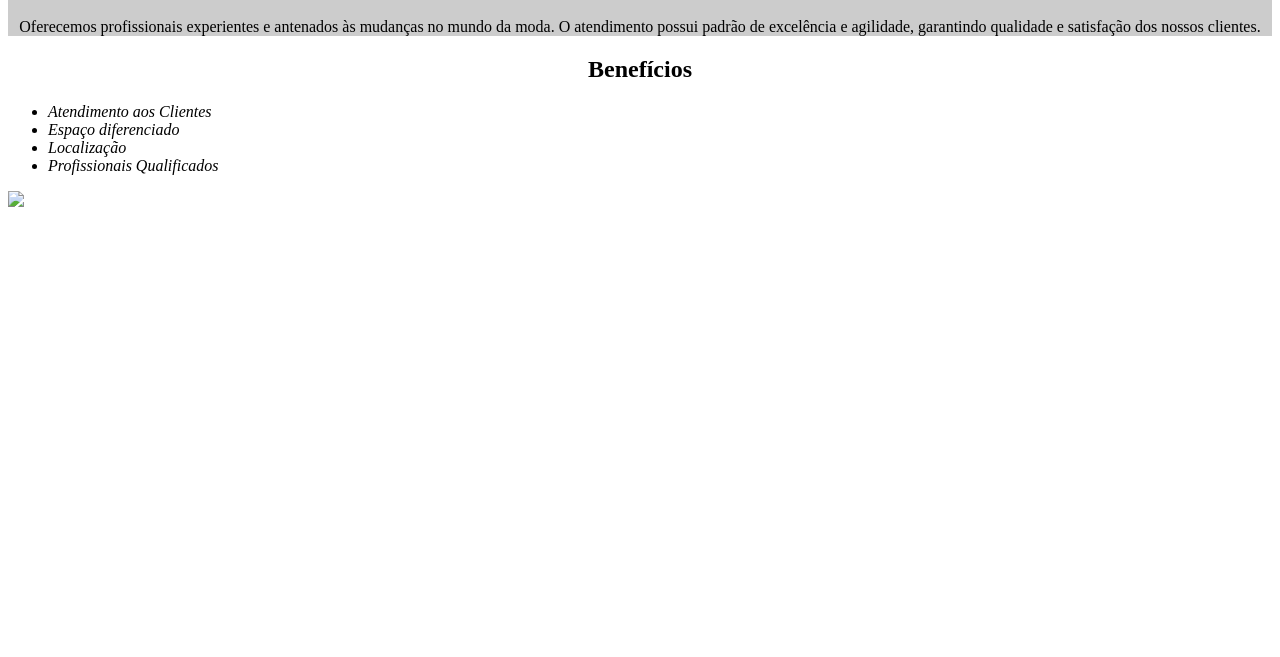
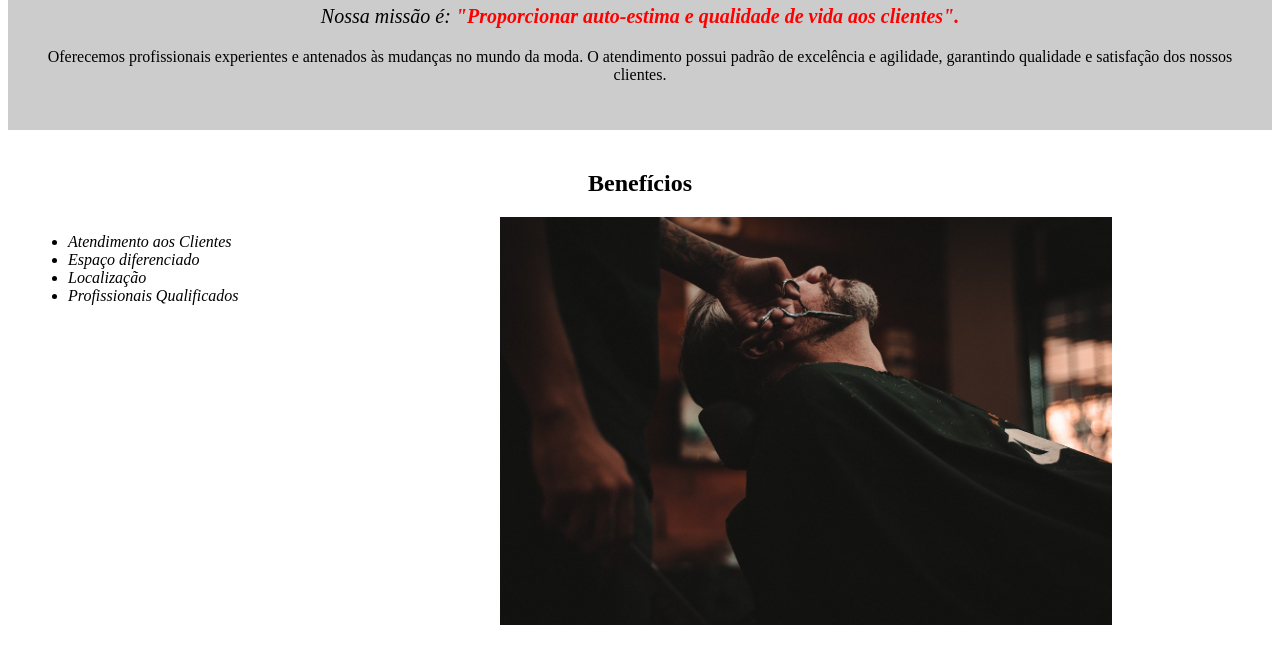
Before and after one commit to leopoldoferreira/alura-formacao-html-css, a plain HTML site: page html+css parte 1/index.html in a window 1280 px wide. Shown: the part 647-1304 px from the top of the page. Before the commit the page ends 866 px from the top, so only its background shows below. Drawn offline with Linux system fonts and the light colour scheme.

Commit message:
aulas 03~05 e deleção pasta aulas 1-3

```diff
--- a/html+css parte 1/1-3/style.css
+++ /dev/null
@@ -1,12 +0,0 @@
-p{
-    text-align: center;
-    /* background: #cccccc; */
-}
-
-body{
-    background: #cccccc;
-}
-
-em strong{  /* somente strongs dentro de em */
-    color: red;
-}
--- a/html+css parte 1/index.html
+++ b/html+css parte 1/index.html
@@ -23,7 +23,7 @@
                 <li class="itens">Profissionais Qualificados</li>
             </ul>
 
-            <img src="beneficios.jpg" >
+            <img src="beneficios.jpg" class="imagembeneficios">
         </div>
     </body>
 </html>
--- a/html+css parte 1/style.css
+++ b/html+css parte 1/style.css
@@ -3,6 +3,7 @@ body {
 }
 .principal {
     background: #cccccc;
+    padding: 30px;
 }
 
 #banner {
@@ -32,8 +33,20 @@ em strong {  /* somente strongs dentro de em */
 
 .beneficios{
     background-color: #ffffff;
+    padding: 20px;
 }
 
 h2 {
     text-align: center;
 }
+
+ul {
+    display: inline-block;
+    vertical-align: top;
+    width: 20%;
+    margin-right: 15%;
+}
+
+.imagembeneficios {
+    width: 50%;
+}
```
Also changed, not shown: html+css parte 1/1-3/index.html (deleted, +0 -25 lines), html+css parte 1/beneficios.jpg (added), 1 other file.
